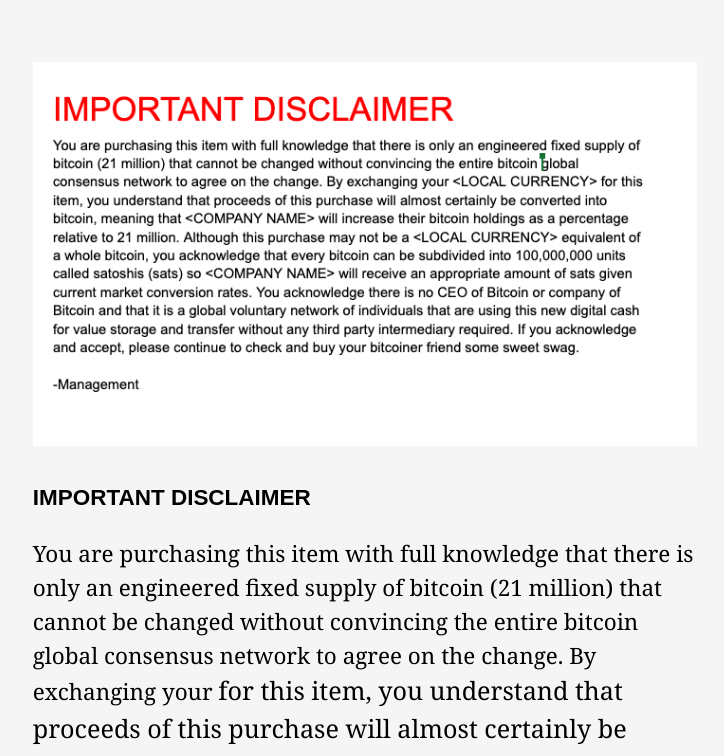
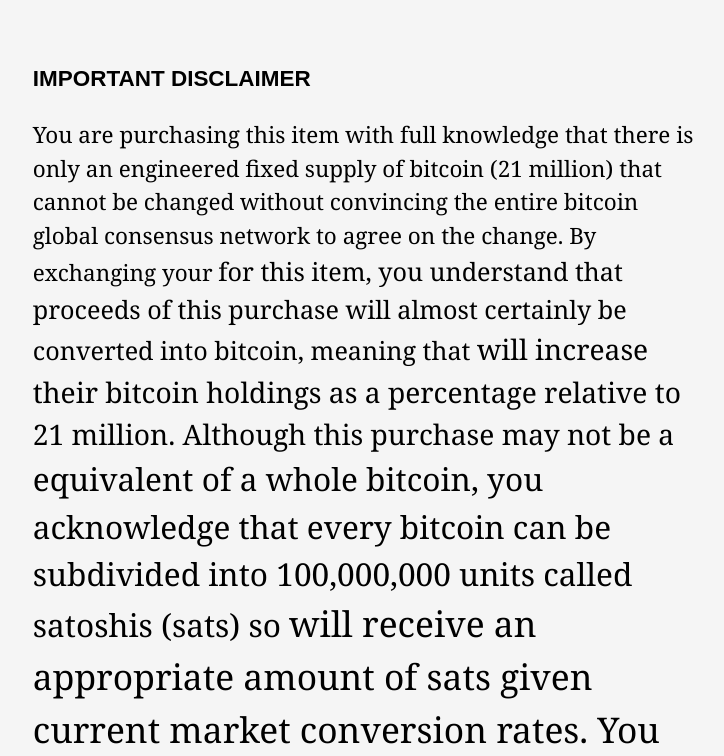
Before and after one commit to garyray-k/bitcoindisclaimer.com, a plain HTML site: page index.html in a window 1280 px wide. Shown: the top 756 px of the page, without its empty margins (275-999 px from the left). Drawn offline with Linux system fonts and the light colour scheme.

Commit message:
Update index.html

```diff
--- a/index.html
+++ b/index.html
@@ -50,7 +50,7 @@ img{
 
   </head>
   <body>
-  <img src="temp.png">
+  <!--img src="temp.png"-->
   <h1>IMPORTANT DISCLAIMER</h1>
   <p>You are purchasing this item with full knowledge that there is only an engineered fixed supply of bitcoin (21 million) that cannot be changed without convincing the entire bitcoin global consensus network to agree on the change. By exchanging your <LOCAL CURRENCY> for this item, you understand that proceeds of this purchase will almost certainly be converted into bitcoin, meaning that <COMPANY NAME> will increase their bitcoin holdings as a percentage relative to 21 million. Although this purchase may not be a <LOCAL CURRENCY> equivalent of a whole bitcoin, you acknowledge that every bitcoin can be subdivided into 100,000,000 units called satoshis (sats) so <COMPANY NAME> will receive an appropriate amount of sats given current market conversion rates. You acknowledge there is no CEO of Bitcoin or company of Bitcoin and that it is a global voluntary network of individuals that are using this new digital cash for value storage and transfer without any third party intermediary required. If you acknowledge and accept, please continue to check and buy your bitcoiner friend some sweet swag.
 <br><br>
```
